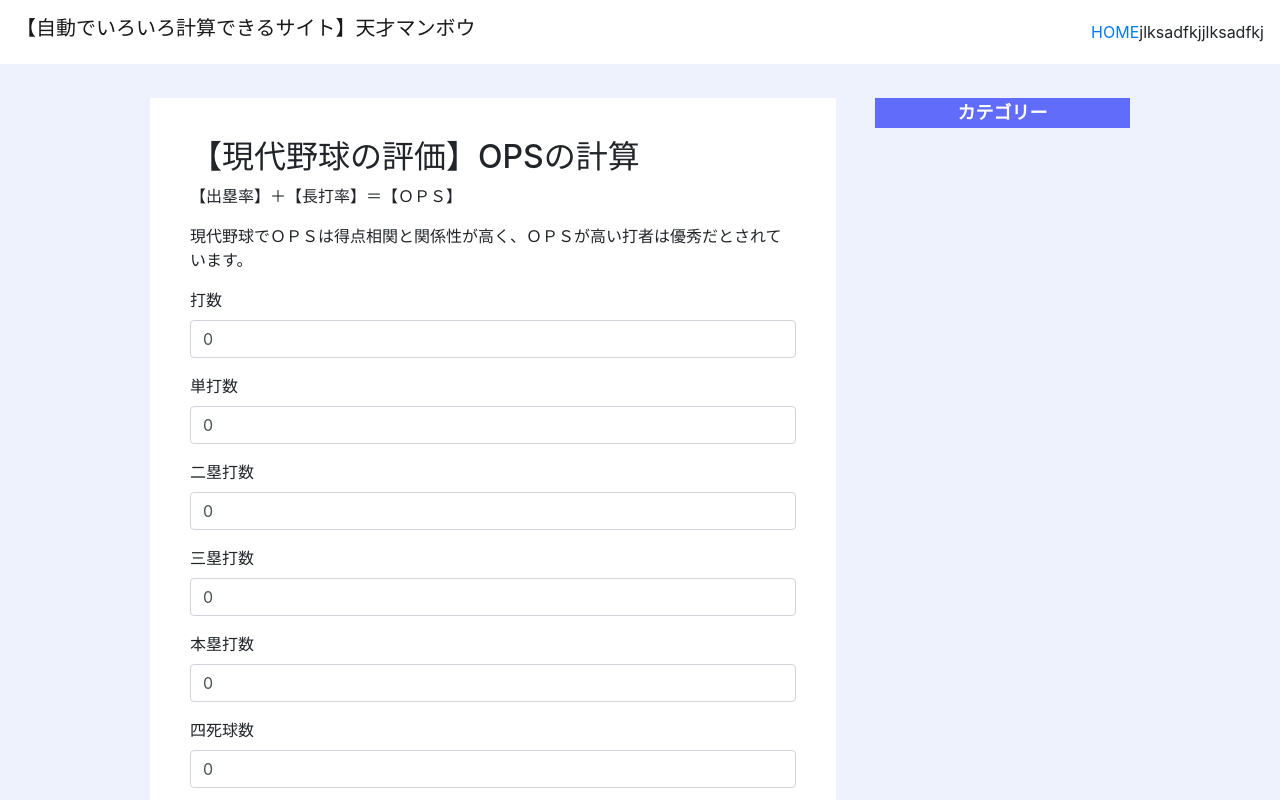
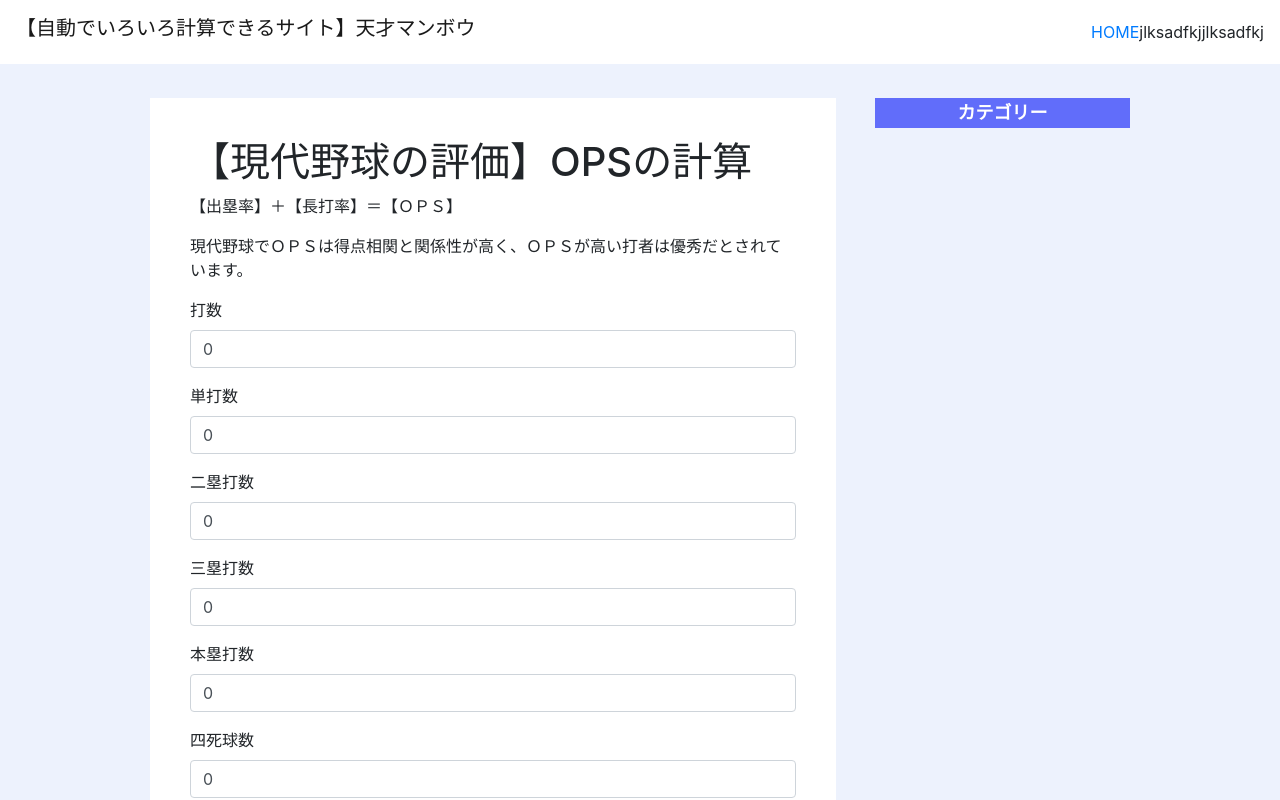
Before and after one commit to rk5155/calragu, a Vue app: page /ops in a window 1280 px wide. Shown: the top 800 px of the page. Built offline with nearby package versions, Linux system fonts and the light colour scheme.

Commit message:
タグ変更

```diff
--- a/src/views/Ops.vue
+++ b/src/views/Ops.vue
@@ -1,6 +1,6 @@
 <template>
     <div class="calculation">
-        <h2>【現代野球の評価】OPSの計算</h2>
+        <h1>【現代野球の評価】OPSの計算</h1>
         <p>【出塁率】＋【長打率】＝【ＯＰＳ】</p>
         <p>現代野球でＯＰＳは得点相関と関係性が高く、ＯＰＳが高い打者は優秀だとされています。</p>
 
--- a/src/views/Whip.vue
+++ b/src/views/Whip.vue
@@ -1,6 +1,6 @@
 <template>
     <div class="calculation">
-        <h2>WHIPの計算</h2>
+        <h1>WHIPの計算</h1>
         <p>WHIP = 与四球数 + 被安打数 ÷ 投球回数</p>
         <p>1イニングあたりに何人の走者を出しているかを算出しています。</p>
 
```
